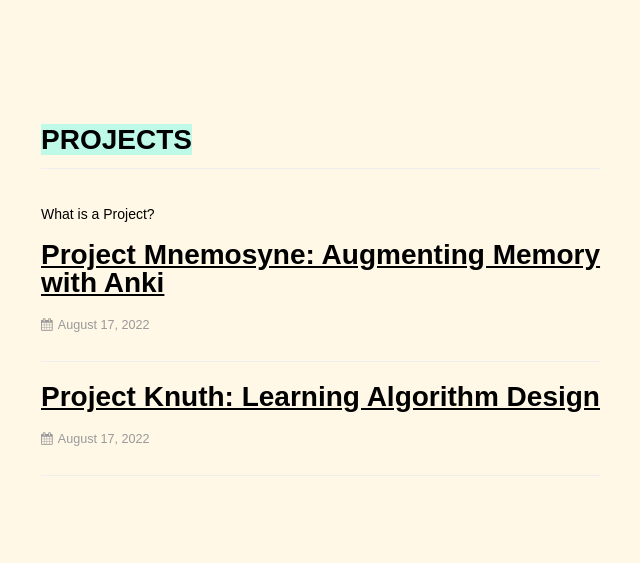
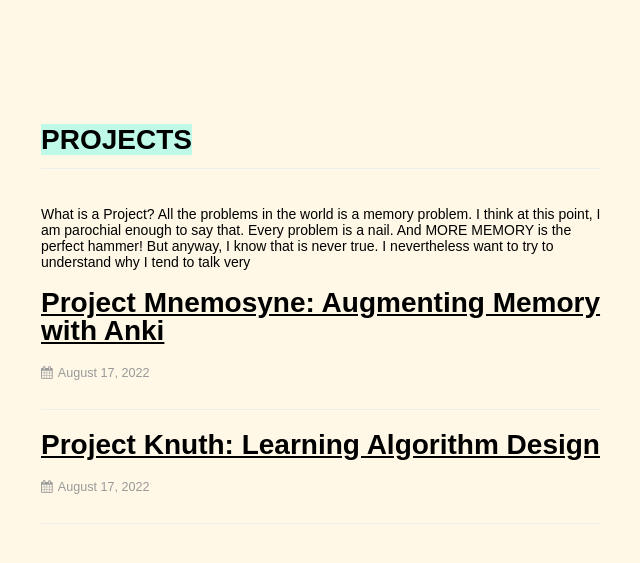
Before and after one commit to dCO2/rococo, a Jekyll site: the page built from projects/index.html, in a window 1280 px wide. Shown: the top 563 px of the page, without its empty margins (335-975 px from the left). Built offline with Jekyll 4.4.1, drawn with Linux system fonts in a browser that asks for light colours; some web fonts are replaced.

Commit message:
Update index.html

```diff
--- a/projects/index.html
+++ b/projects/index.html
@@ -9,6 +9,7 @@ permalink: projects/
 </div>
 <br>
 What is a Project?
+All the problems in the world is a memory problem. I think at this point, I am parochial enough to say that. Every problem is a nail. And MORE MEMORY is the perfect hammer! But anyway, I know that is never true. I nevertheless want to try to understand why I tend to talk very
 {% for post in site.posts %}
     {% if post.layout == 'project' %}
         <div class=post>
```
